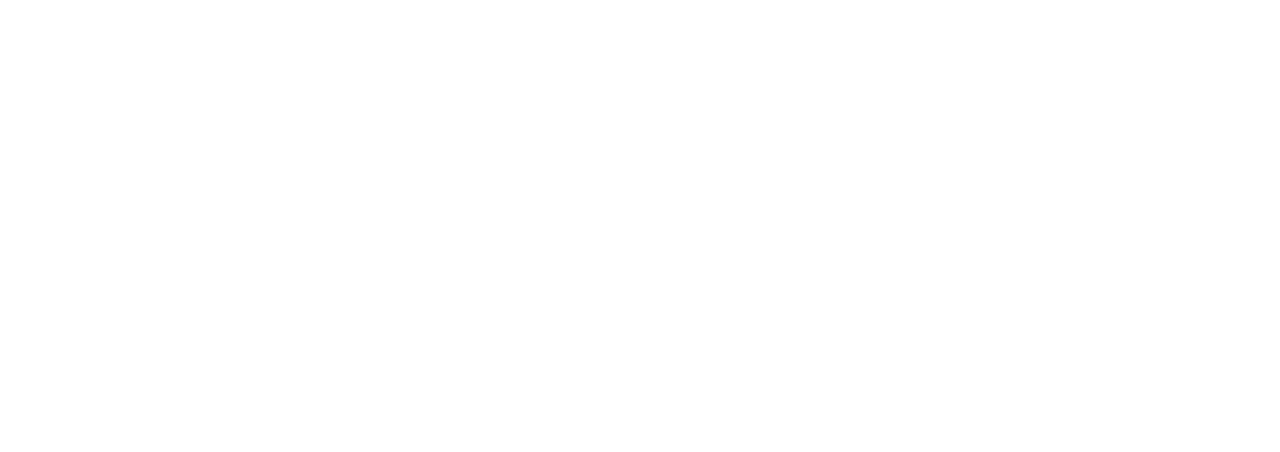
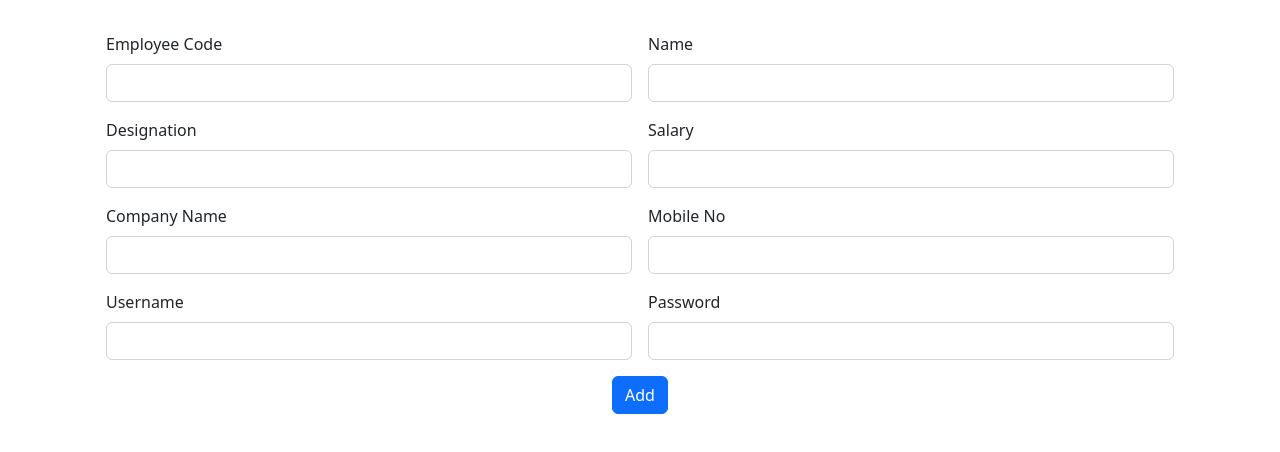
Before and after one commit to hami-r/EmployeeAppNewAngular, an Angular app: page / in a window 1280 px wide. Shown: the top 452 px of the page. Built offline with nearby package versions, Linux system fonts and the light colour scheme.

Commit message:
add page with routing and data binding

```diff
--- /dev/null
+++ b/src/app/add-employee/add-employee.component.html
@@ -0,0 +1,44 @@
+
+<div class="container">
+    <div class="row">
+        <div class="col col-12 col-sm-12 col-md-12 col-lg-12 col-xl-12 col-xxl-12">
+            <div class="row g-3 m-3">
+                <div class="col col-12 col-sm-6 col-md-6 col-lg-6 col-xl-6 col-xxl-6">
+                    <label for="" class="form-label">Employee Code</label>
+                    <input name="employeeCode" [(ngModel)]="employeeCode" type="text" class="form-control">
+                </div>
+                <div class="col col-12 col-sm-6 col-md-6 col-lg-6 col-xl-6 col-xxl-6">
+                    <label for="" class="form-label">Name</label>
+                    <input name="name" [(ngModel)]="name" type="text" class="form-control">
+                </div>
+                <div class="col col-12 col-sm-6 col-md-6 col-lg-6 col-xl-6 col-xxl-6">
+                    <label for="" class="form-label">Designation</label>
+                    <input name="designation" [(ngModel)]="designation" type="text" class="form-control">
+                </div>
+                <div class="col col-12 col-sm-6 col-md-6 col-lg-6 col-xl-6 col-xxl-6">
+                    <label for="" class="form-label">Salary</label>
+                    <input name="salary" [(ngModel)]="salary" type="text" class="form-control">
+                </div>
+                <div class="col col-12 col-sm-6 col-md-6 col-lg-6 col-xl-6 col-xxl-6">
+                    <label for="" class="form-label">Company Name</label>
+                    <input name="companyName" [(ngModel)]="companyName" type="text" class="form-control">
+                </div>
+                <div class="col col-12 col-sm-6 col-md-6 col-lg-6 col-xl-6 col-xxl-6">
+                    <label for="" class="form-label">Mobile No</label>
+                    <input name="mobileNo" [(ngModel)]="mobileNo" type="text" class="form-control">
+                </div>
+                <div class="col col-12 col-sm-6 col-md-6 col-lg-6 col-xl-6 col-xxl-6">
+                    <label for="" class="form-label">Username</label>
+                    <input name="username" [(ngModel)]="username" type="text" class="form-control">
+                </div>
+                <div class="col col-12 col-sm-6 col-md-6 col-lg-6 col-xl-6 col-xxl-6">
+                    <label for="" class="form-label">Password</label>
+                    <input name="password" [(ngModel)]="password" type="password" class="form-control">
+                </div>
+                <div class="col col-12 col-sm-12 col-md-12 col-lg-12 col-xl-12 col-xxl-12 text-center">
+                    <button (click)="readValues()" class="btn btn-primary">Add</button>
+                </div>
+            </div>
+        </div>
+    </div>
+</div>
--- /dev/null
+++ b/src/app/add-employee/add-employee.component.ts
@@ -0,0 +1,21 @@
+import { Component } from '@angular/core';
+
+@Component({
+  selector: 'app-add-employee',
+  templateUrl: './add-employee.component.html',
+  styleUrls: ['./add-employee.component.css']
+})
+export class AddEmployeeComponent {
+  employeeCode = ""
+  name = ""
+  designation = ""
+  salary = ""
+  companyName = ""
+  mobileNo = ""
+  username = ""
+  password = ""
+
+  readValues = () => {
+
+  }
+}
--- a/src/app/app.module.ts
+++ b/src/app/app.module.ts
@@ -3,14 +3,28 @@
 
 import { AppRoutingModule } from './app-routing.module';
 import { AppComponent } from './app.component';
+import { AddEmployeeComponent } from './add-employee/add-employee.component';
+import { RouterModule, Routes } from '@angular/router';
+import { FormsModule } from '@angular/forms';
+
+let myRoutes:Routes = [
+  {
+    path:"",
+    component:AddEmployeeComponent
+  }
+
+]
 
 @NgModule({
   declarations: [
-    AppComponent
+    AppComponent,
+    AddEmployeeComponent
   ],
   imports: [
     BrowserModule,
-    AppRoutingModule
+    AppRoutingModule,
+    RouterModule.forRoot(myRoutes),
+    FormsModule
   ],
   providers: [],
   bootstrap: [AppComponent]
```
Also changed, not shown: src/app/add-employee/add-employee.component.css (added).
